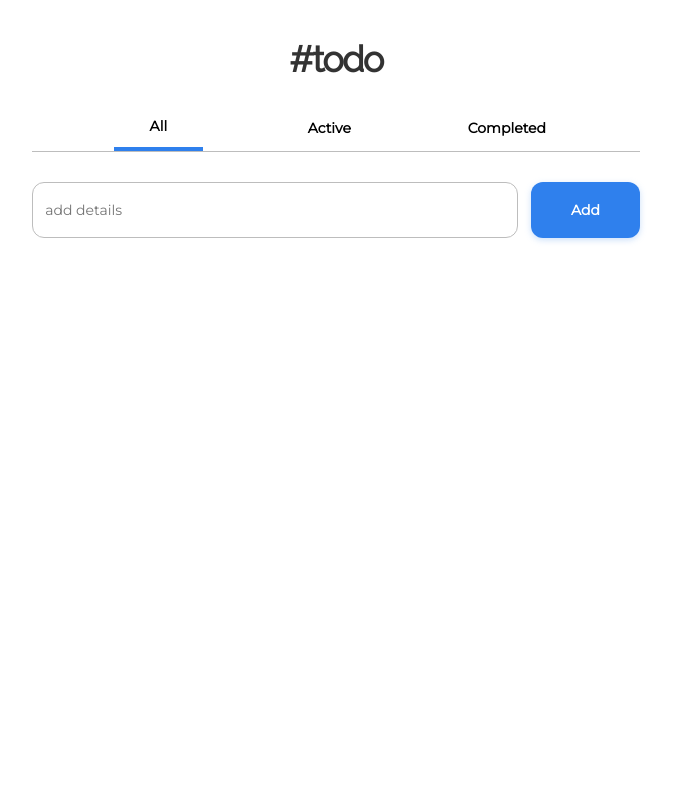
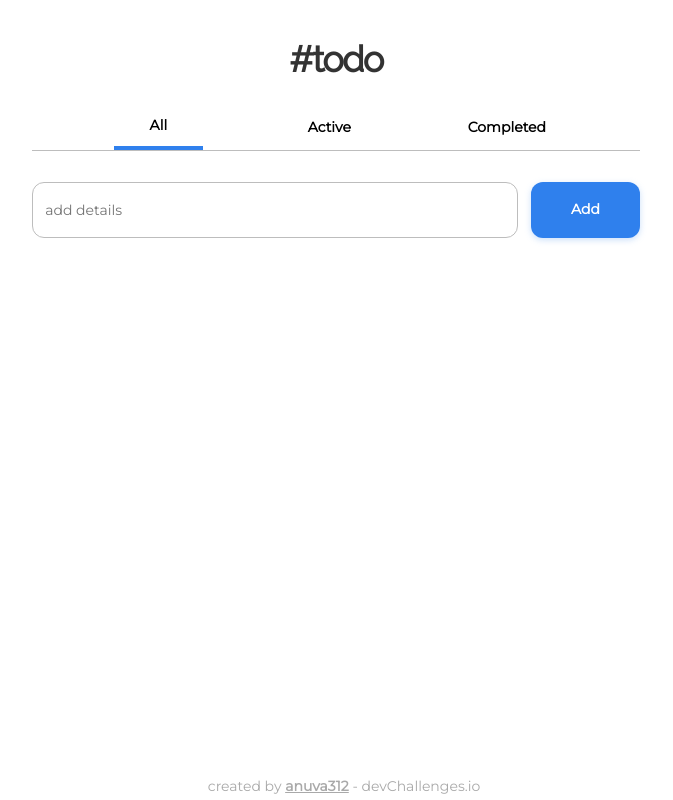
Before and after one commit to anuva312/ToDoApp-devChallenges, a React (Create React App) app: page / in a window 1280 px wide. Shown: the whole page, without its empty margins (304-977 px from the left). Built offline with nearby package versions, Linux system fonts and the light colour scheme.

Commit message:
Added footer

```diff
--- a/public/index.html
+++ b/public/index.html
@@ -51,5 +51,10 @@
       To begin the development, run `npm start` or `yarn start`.
       To create a production bundle, use `npm run build` or `yarn build`.
     -->
+    <footer>
+      <div class="footer">
+        created by <b><u>anuva312</u></b> - devChallenges.io
+      </div>
+    </footer>
   </body>
 </html>
--- a/src/index.css
+++ b/src/index.css
@@ -1,13 +1,13 @@
-body {
-  margin: 0;
-  font-family: -apple-system, BlinkMacSystemFont, 'Segoe UI', 'Roboto', 'Oxygen',
-    'Ubuntu', 'Cantarell', 'Fira Sans', 'Droid Sans', 'Helvetica Neue',
-    sans-serif;
-  -webkit-font-smoothing: antialiased;
-  -moz-osx-font-smoothing: grayscale;
+.footer {
+  bottom: 0;
+  width: 100%;
+  margin: 5px auto;
+  font-family: Montserrat;
+  font-style: normal;
+  font-weight: 500;
+  font-size: 14px;
+  line-height: 17px;
+  text-align: center;
+  color: #a9a9a9;
+  position: fixed;
 }
-
-code {
-  font-family: source-code-pro, Menlo, Monaco, Consolas, 'Courier New',
-    monospace;
-}
```
